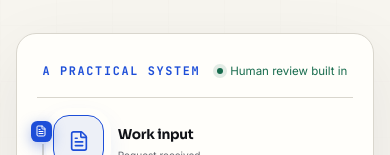
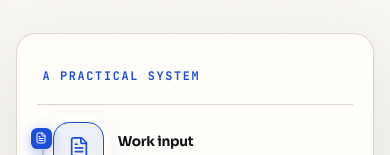
Before and after one commit to solvin-it/main-website, a Next.js app: page / in a window 390 px wide. Shown: the part 776-931 px from the top of the page. Built offline with nearby package versions, Linux system fonts and the light colour scheme; no server answers.

Commit message:
Refine workflow visual: drop redundant review label
Remove the "Human review built in" label from the visual header (the handoff
states already convey it) and its now-unused styles.

Co-Authored-By: Claude Opus 4.8 <noreply@anthropic.com>

```diff
--- a/src/components/marketing.css
+++ b/src/components/marketing.css
@@ -7,9 +7,7 @@
 .trust-line { display: flex; align-items: center; gap: .6rem; color: var(--muted); font-size: .88rem; margin-top: 1.5rem; }
 .trust-line::before { content: ""; width: 7px; height: 7px; border-radius: 50%; background: var(--success); box-shadow: 0 0 0 5px color-mix(in srgb, var(--success) 12%, transparent); }
 .workflow-visual { padding: 1.25rem; box-shadow: var(--shadow); transform: rotate(1.5deg); }
-.visual-top { display: flex; justify-content: space-between; align-items: center; padding: .5rem .35rem 1rem; border-bottom: 1px solid var(--line); }
-.review-label { display: inline-flex; align-items: center; gap: .45rem; font-size: .72rem; color: var(--success); }
-.review-label::before { content: ""; width: 6px; height: 6px; border-radius: 50%; background: currentColor; box-shadow: 0 0 0 4px color-mix(in srgb, var(--success) 12%, transparent); }
+.visual-top { padding: .5rem .35rem 1rem; border-bottom: 1px solid var(--line); }
 .handoff-flow { position: relative; display: grid; grid-template-columns: repeat(4, 1fr); gap: .55rem; padding: 3.35rem .15rem 1.7rem; }
 .handoff-track { position: absolute; left: 11%; right: 11%; top: 1.65rem; height: 2px; background: var(--line); }
 .handoff-track::after { content: ""; display: block; width: 100%; height: 100%; transform-origin: left; background: var(--brand); animation: handoff-track 6.4s linear infinite; }
@@ -171,8 +169,6 @@
   .service-card, .service-card:nth-child(4), .service-card:nth-child(5) { grid-column: span 6; }
   .credential-list { grid-template-columns: 1fr; }
   .pain-grid { grid-template-columns: 1fr; }
-  .visual-top { align-items: flex-start; gap: .75rem; }
-  .review-label { text-align: right; }
   .handoff-flow { grid-template-columns: 1fr; gap: .55rem; padding: 1.25rem .2rem 1.25rem 1rem; }
   .handoff-stage { display: grid; grid-template-columns: 3.2rem 1fr; grid-template-rows: auto auto; text-align: left; column-gap: .85rem; align-items: center; }
   .handoff-icon { grid-row: 1 / 3; width: 3.2rem; height: 3.2rem; box-shadow: 0 0 0 5px var(--surface); }
--- a/src/components/marketing.tsx
+++ b/src/components/marketing.tsx
@@ -15,7 +15,7 @@ export function WorkflowVisual() {
   ];
   return (
     <div className="workflow-visual surface" aria-label="Work input moves to an AI assistant, then to human review, and becomes an approved output">
-      <div className="visual-top"><span className="eyebrow">A practical system</span><span className="review-label">Human review built in</span></div>
+      <div className="visual-top"><span className="eyebrow">A practical system</span></div>
       <p className="sr-only">A work item is prepared by AI, checked by a person, and released only after approval.</p>
       <div className="handoff-flow">
         <span className="handoff-track" aria-hidden="true" />
```
